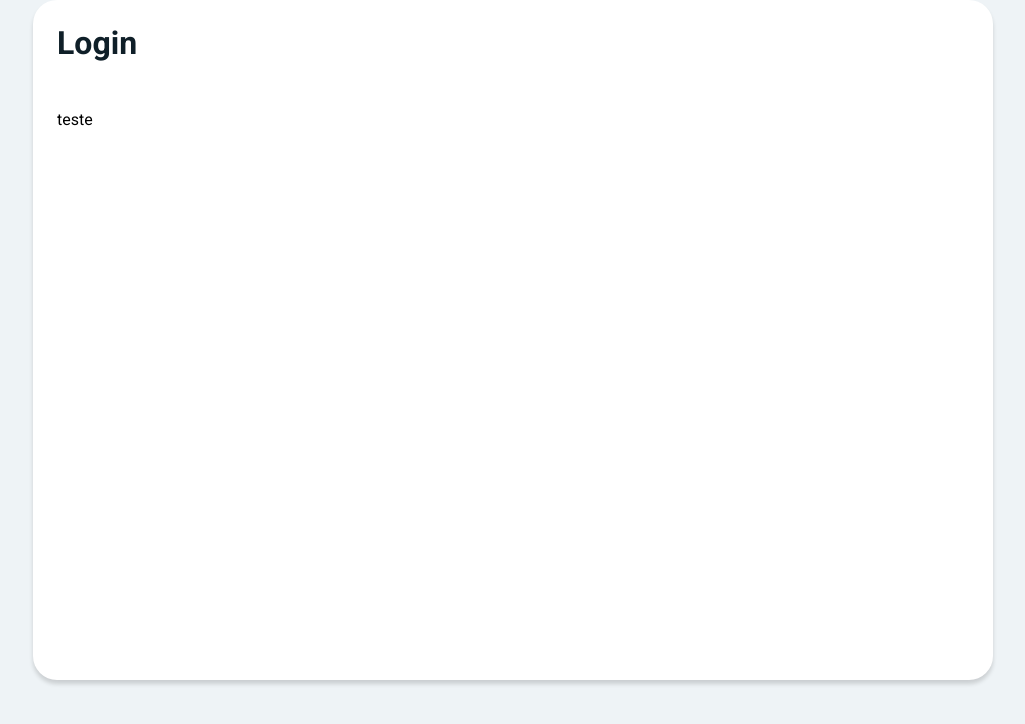
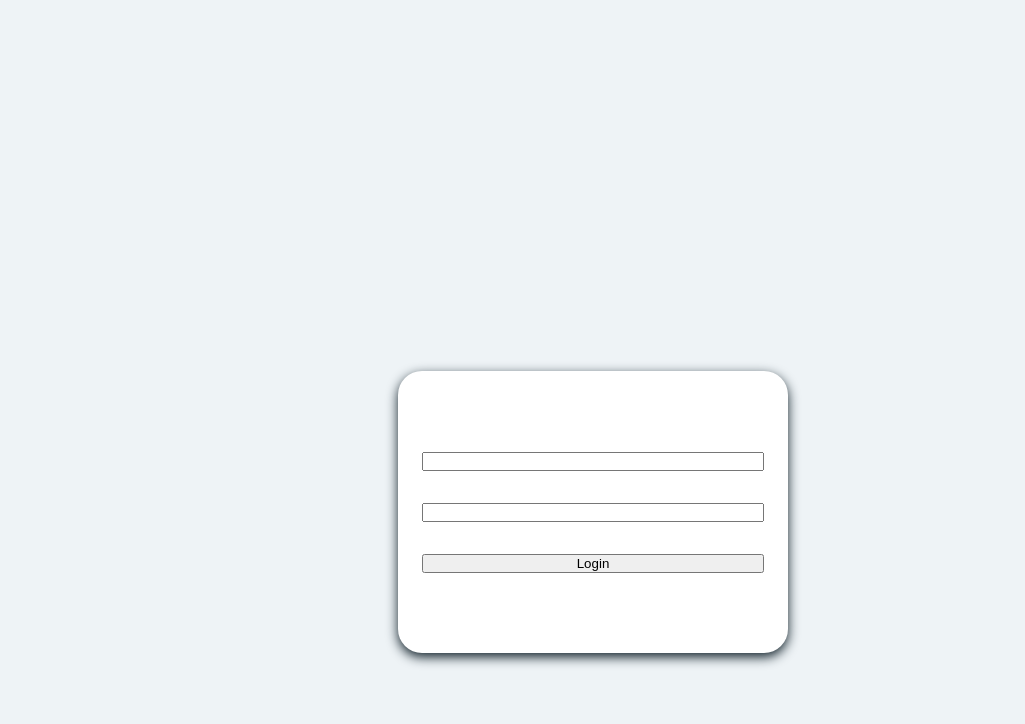
Before and after one commit to devMH-sc/WeTesting, a React (Vite) app in the folder frontend/: page /login in a window 1280 px wide. Shown: the top 724 px of the page, without its empty margins (127-1152 px from the left). Built offline with nearby package versions, Linux system fonts and the light colour scheme.

Commit message:
Teste de commit, Page Login

```diff
--- /dev/null
+++ b/frontend/src/components/FormLogin/index.tsx
@@ -0,0 +1,14 @@
+import styles from './login.module.scss'
+
+
+function FormLogin(){
+	return(
+		<div className={styles.login}>
+			<input></input>
+			<input></input>
+			<button>Login</button>
+		</div>
+	)
+}
+
+export { FormLogin }
--- /dev/null
+++ b/frontend/src/components/FormLogin/login.module.scss
@@ -0,0 +1,17 @@
+.login {
+	display: flex;
+	flex-direction: column;
+	justify-content: center;
+	padding: 24px;
+	gap: 32px;
+
+	position: absolute;
+	width: 390px;
+	height: 282px;
+	left: 525px;
+	top: 371px;
+
+	background: white;
+	box-shadow: 0px 4px 12px #0f1f28;
+	border-radius: 24px;
+}
--- a/frontend/src/pages/Login/index.tsx
+++ b/frontend/src/pages/Login/index.tsx
@@ -1,8 +1,8 @@
-import { Form } from "../../components/Form"
+import { FormLogin } from "../../components/FormLogin"
 
 function Login() {
 	return (
-		<Form title="Login">teste</Form>
+		<FormLogin></FormLogin>
 	)
 }
 
```
